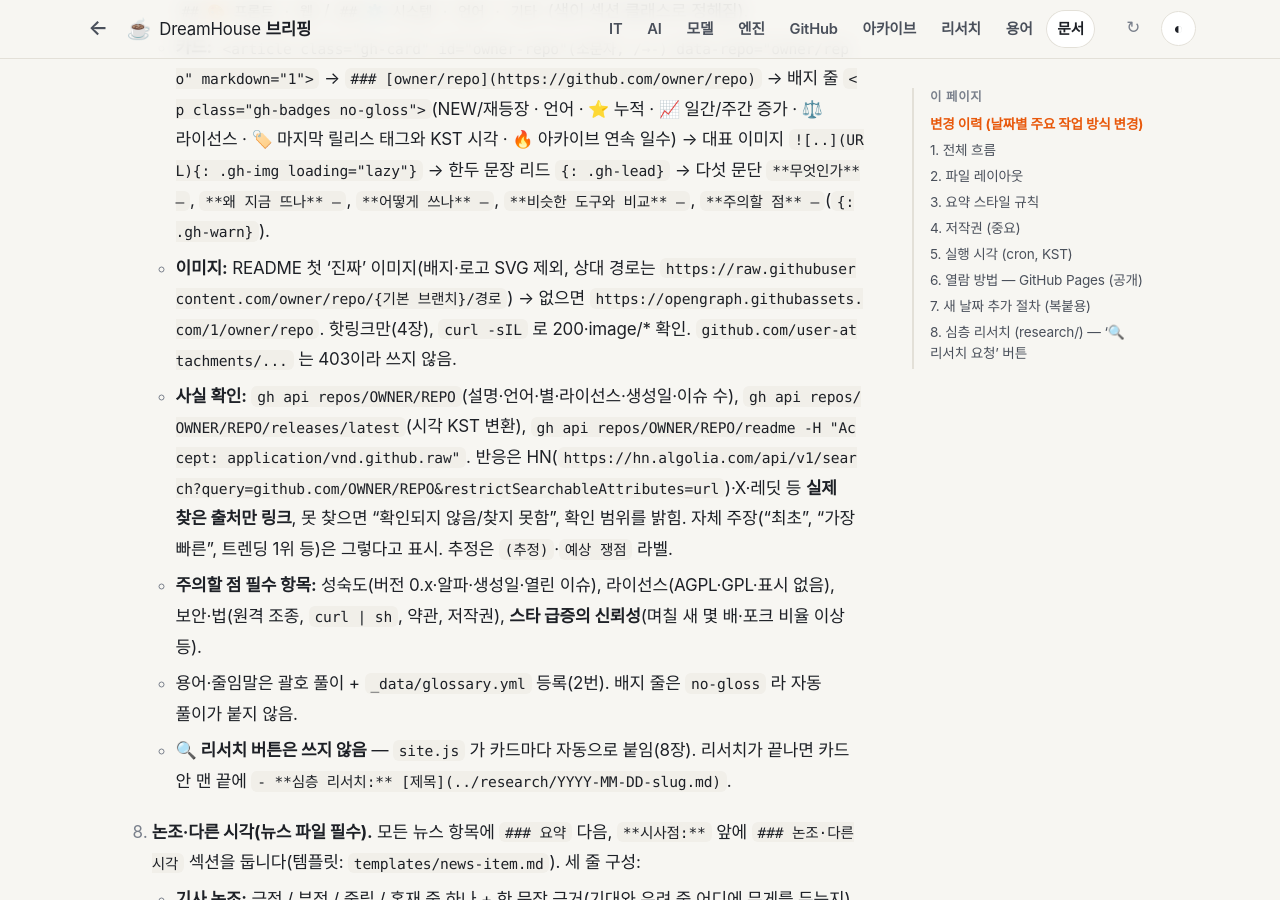
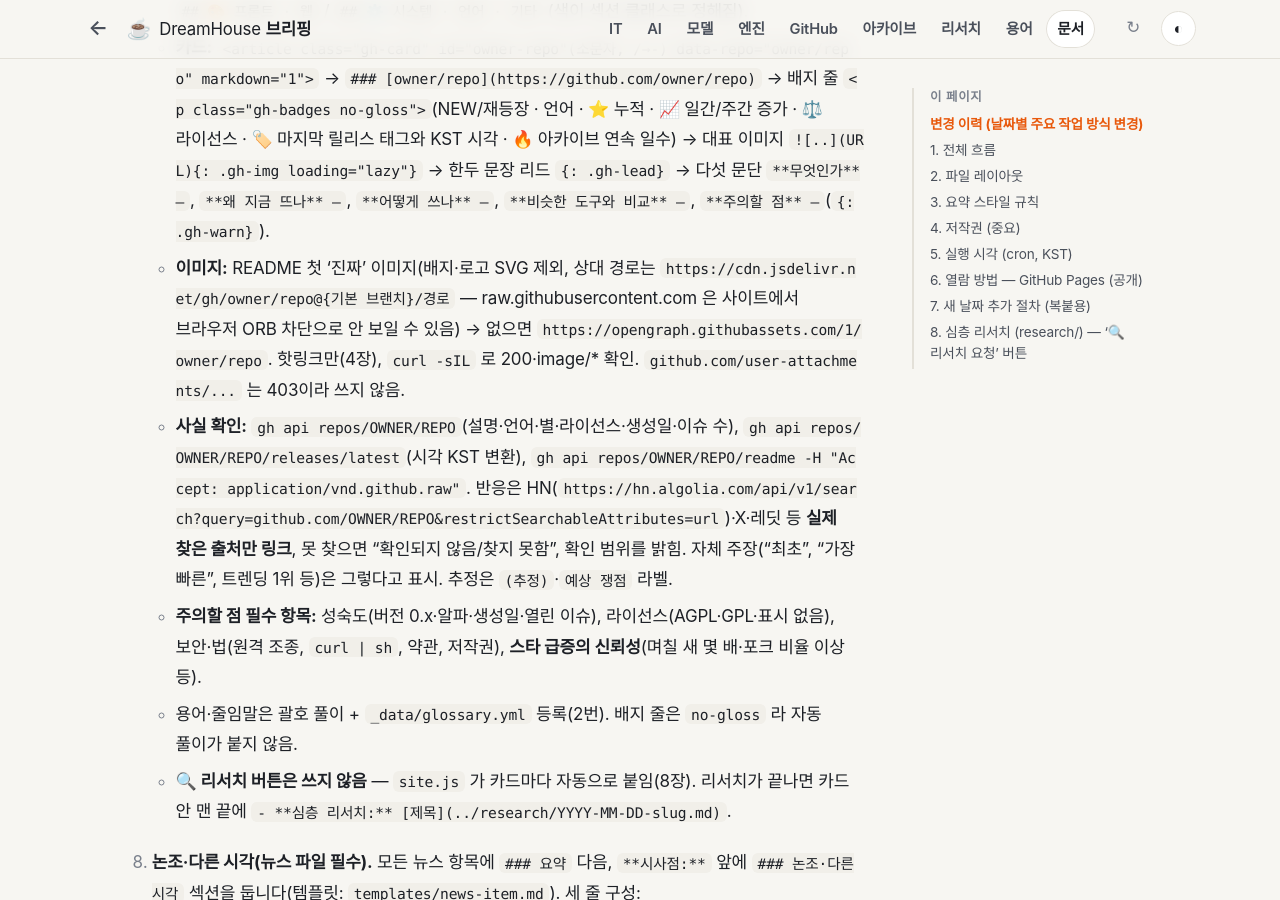
Before and after one commit to DreamHouseKSH/dreamhouse-briefings, a Jekyll site: the page built from docs/WORKFLOW.md, in a window 1280 px wide and 900 px high, scrolled down 5332 px. Built offline with Jekyll 4.4.1, drawn with Linux system fonts in a browser that asks for light colours; some web fonts are replaced; our own code applies the rules of GitHub Pages for plain Markdown files.

Commit message:
github cards: hotlink README images via jsDelivr (raw.githubusercontent ORB-blocked)

```diff
--- a/docs/WORKFLOW.md
+++ b/docs/WORKFLOW.md
@@ -115,7 +115,7 @@
    - **페이지 순서:** `# GitHub 트렌드 — YYYY-MM-DD (요일, KST 아침)` → 안내 블록쿼트(`{: .gh-note}`, 증가량 기준·확인 시각 명시) → `<div class="gh-flow" markdown="1">` 안 `## 오늘의 흐름` 에세이 2~3문단(오늘 판의 큰 흐름, 1·2위가 왜 떴나, 묶어 볼 경향, 숫자를 조심할 곳) → `### TOP 5 (증가량 기준)` 표(순위 | 저장소(카드 앵커 링크) | 증가 | 한 줄) → `### 어제(MM/DD) 대비`(**새로 들어옴**(처음/재등장) · **빠짐**) → 분야별 섹션.
    - **분야 섹션:** `<section class="gh-sec gh-sec-{ai|dev|infra|web|sys}" markdown="1">` + `## 🤖 AI · 에이전트` / `## 🛠️ 개발 도구 · 코딩 에이전트` / `## 🔐 인프라 · 클라우드 · 보안` / `## 🎨 프론트 · 웹` / `## ⚙️ 시스템 · 언어 · 기타` (색이 섹션 클래스로 정해짐).
    - **카드:** `<article class="gh-card" id="owner-repo"(소문자, /→-) data-repo="owner/repo" markdown="1">` → `### [owner/repo](https://github.com/owner/repo)` → 배지 줄 `<p class="gh-badges no-gloss">`(NEW/재등장 · 언어 · ⭐ 누적 · 📈 일간/주간 증가 · ⚖️ 라이선스 · 🏷️ 마지막 릴리스 태그와 KST 시각 · 🔥 아카이브 연속 일수) → 대표 이미지 `![..](URL){: .gh-img loading="lazy"}` → 한두 문장 리드 `{: .gh-lead}` → 다섯 문단 `**무엇인가** —`, `**왜 지금 뜨나** —`, `**어떻게 쓰나** —`, `**비슷한 도구와 비교** —`, `**주의할 점** —`(`{: .gh-warn}`).
-   - **이미지:** README 첫 '진짜' 이미지(배지·로고 SVG 제외, 상대 경로는 `https://raw.githubusercontent.com/owner/repo/{기본 브랜치}/경로`) → 없으면 `https://opengraph.githubassets.com/1/owner/repo`. 핫링크만(4장), `curl -sIL` 로 200·image/* 확인. `github.com/user-attachments/...` 는 403이라 쓰지 않음.
+   - **이미지:** README 첫 '진짜' 이미지(배지·로고 SVG 제외, 상대 경로는 `https://cdn.jsdelivr.net/gh/owner/repo@{기본 브랜치}/경로` — raw.githubusercontent.com 은 사이트에서 브라우저 ORB 차단으로 안 보일 수 있음) → 없으면 `https://opengraph.githubassets.com/1/owner/repo`. 핫링크만(4장), `curl -sIL` 로 200·image/* 확인. `github.com/user-attachments/...` 는 403이라 쓰지 않음.
    - **사실 확인:** `gh api repos/OWNER/REPO`(설명·언어·별·라이선스·생성일·이슈 수), `gh api repos/OWNER/REPO/releases/latest`(시각 KST 변환), `gh api repos/OWNER/REPO/readme -H "Accept: application/vnd.github.raw"`. 반응은 HN(`https://hn.algolia.com/api/v1/search?query=github.com/OWNER/REPO&restrictSearchableAttributes=url`)·X·레딧 등 **실제 찾은 출처만 링크**, 못 찾으면 "확인되지 않음/찾지 못함", 확인 범위를 밝힘. 자체 주장("최초", "가장 빠른", 트렌딩 1위 등)은 그렇다고 표시. 추정은 `(추정)`·`예상 쟁점` 라벨.
    - **주의할 점 필수 항목:** 성숙도(버전 0.x·알파·생성일·열린 이슈), 라이선스(AGPL·GPL·표시 없음), 보안·법(원격 조종, `curl | sh`, 약관, 저작권), **스타 급증의 신뢰성**(며칠 새 몇 배·포크 비율 이상 등).
    - 용어·줄임말은 괄호 풀이 + `_data/glossary.yml` 등록(2번). 배지 줄은 `no-gloss` 라 자동 풀이가 붙지 않음.
```
Also changed, not shown: github/2026-10-09.md (+5 -5 lines), templates/github-item.md (+1 -1 lines).
